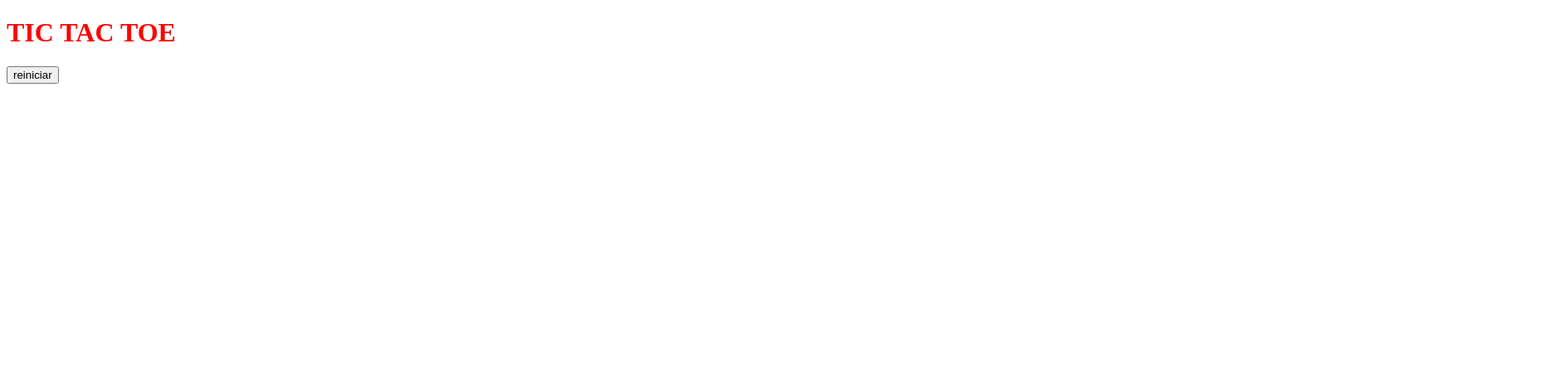
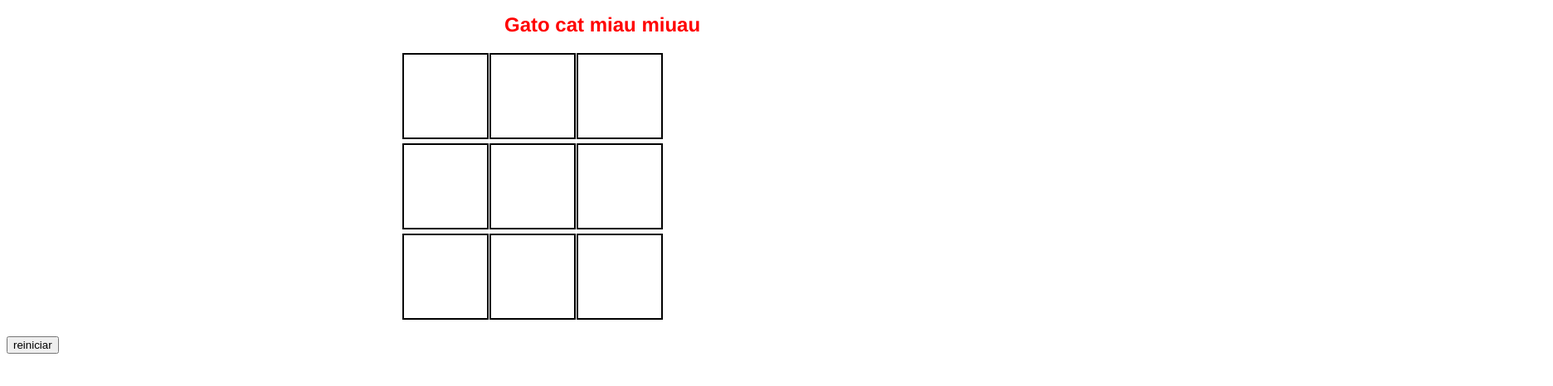
Before and after one commit to HaroldPotosme22/Tic-Tac-Toe, a plain HTML site: page src/index.html in a window 1280 px wide. Shown: the whole page at 83% size, 1872 px wide, since content can reach past the window. Drawn offline with Linux system fonts and the light colour scheme.

Commit message:
INCIO PROYECTO

```diff
--- a/src/estilo.css
+++ b/src/estilo.css
@@ -1,4 +1,9 @@
-.titulo{color: red;font-family: 'Times New Roman', Times, serif;display: flex;align-items: center;}
-.tic{border-width:60px ;border-color:black ;
-background-color:white;}
-.tic{display: grid;grid-column:repeat}
+.body{font-family: Arial, Helvetica, sans-serif;
+text-align: center;padding: 50px;}
+.gato{display: grid;grid-template-columns: repeat(3,100px);
+gap: 5px;justify-content: center;margin:20px auto;}
+.celda{width:100px;height: 100px;border:2px solid #000;font-size: 2rem;display: flex;align-items: center;
+justify-content: center;cursor: pointer;}
+.Titulo{color:red;font-family: 'Franklin Gothic Medium', 'Arial Narrow', Arial, sans-serif;font-size: x-large;position: relative;left:600px ;}
+.html{background-image:url(descarga\ \(2\).jpg);image-resolution: auto
+    ;}
--- a/src/index.html
+++ b/src/index.html
@@ -7,25 +7,23 @@
 <link rel="stylesheet" href="estilo.css">
 </head>
 <body>
-<h1 class="titulo">TIC TAC TOE</h1>
-   <div class="tic">
-    <div class="casilla" data-index="0"></div>
-<div class="casilla" data-index="1"></div>
-<div class="Casilla" data-index="2"></div></div>
+    <h1 class="Titulo">Gato cat miau miuau</h1>
+    <div class="gato">
+        <div class="celda" data-cell="0"></div>
+        <div class="celda" data-cell="1"></div>
+        <div class="celda" data-cell="2"></div>
+        <div class="celda" data-cell="3"></div>
+        <div class="celda" data-cell="4"></div>
+        <div class="celda" data-cell="5"></div>
+        <div class="celda" data-cell="6"></div>
+        <div class="celda" data-cell="7"></div>
+        <div class="celda" data-cell="8"></div>
 
 
-<div class="row">
-    <div class="casilla" data-index="3"></div>
-<div class="casilla" data-index="4"></div>
-<div class="casilla" data-index="5"></div></div>
-<div class="row">
-    <div class="casilla" data-index="6"></div>
-    <div class="casilla" data-index="7"></div>
-    <div class="casilla" data-index="8"></div>
-</div>
+
 </div>
 <button class="reinicio" id="reinicio">reiniciar</button>
-
+<script src="codigo.js"></script>
 </body>
 
 
```
Also changed, not shown: src/codigo.js (added), src/descarga (2).jpg (added).
